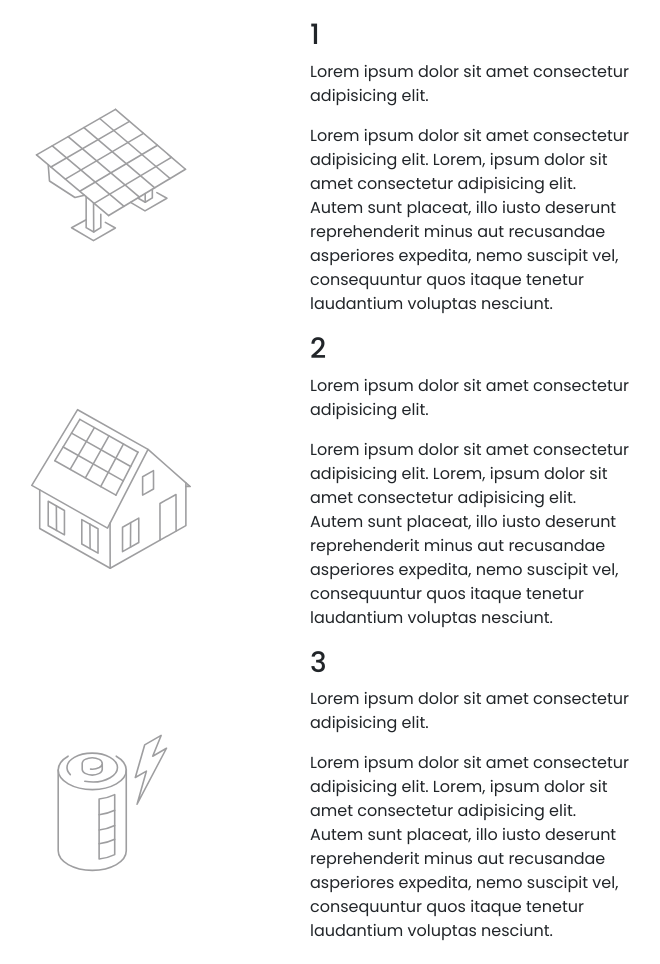
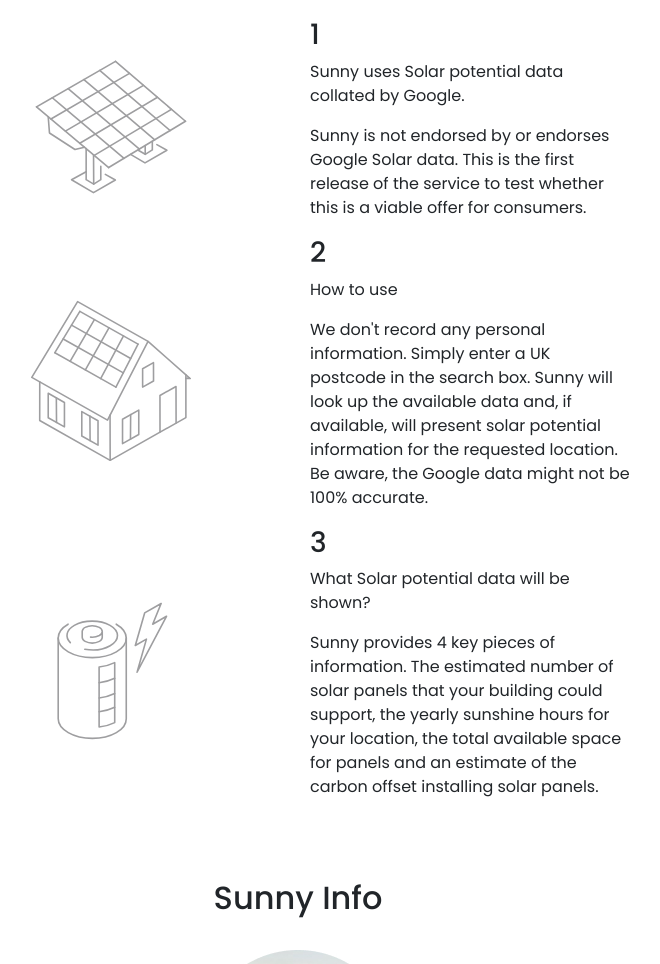
Before and after one commit to johndck/test-repo-project1, a website: page index.html in a window 1280 px wide. Shown: the part 660-1624 px from the top of the page, without its empty margins (342-1002 px from the left). Drawn offline with Linux system fonts and the light colour scheme.

Commit message:
updating the content

```diff
--- a/index.html
+++ b/index.html
@@ -8,7 +8,7 @@
     <link rel="stylesheet" href="main.css" />
     <script src="bootstrap.bundle.min.js"></script>
 
-    <title>Sunny JD Version 0.9</title>
+    <title>Sunny Solar Potential</title>
   </head>
   <body>
     <header>
@@ -173,15 +173,10 @@
                   >
                     <h3>1</h3>
                     <p class="">
-                      Lorem ipsum dolor sit amet consectetur adipisicing elit.
+                      Sunny uses Solar potential data collated by Google.
                     </p>
                     <p class="text-center text-md-start">
-                      Lorem ipsum dolor sit amet consectetur adipisicing elit.
-                      Lorem, ipsum dolor sit amet consectetur adipisicing elit.
-                      Autem sunt placeat, illo iusto deserunt reprehenderit
-                      minus aut recusandae asperiores expedita, nemo suscipit
-                      vel, consequuntur quos itaque tenetur laudantium voluptas
-                      nesciunt.
+                      Sunny is not endorsed by or endorses Google Solar data. This is the first release of the service to test whether this is a viable offer for consumers.
                     </p>
                   </div>
                   <!-- end of righthand side supporting text-->
@@ -217,15 +212,10 @@
                   >
                     <h3>2</h3>
                     <p class="">
-                      Lorem ipsum dolor sit amet consectetur adipisicing elit.
+                      How to use
                     </p>
                     <p class="text-center text-md-start">
-                      Lorem ipsum dolor sit amet consectetur adipisicing elit.
-                      Lorem, ipsum dolor sit amet consectetur adipisicing elit.
-                      Autem sunt placeat, illo iusto deserunt reprehenderit
-                      minus aut recusandae asperiores expedita, nemo suscipit
-                      vel, consequuntur quos itaque tenetur laudantium voluptas
-                      nesciunt.
+                     We don't record any personal information. Simply enter a UK postcode in the search box. Sunny will look up the available data and, if available, will present solar potential information for the requested location. Be aware, the Google data might not be 100% accurate.
                     </p>
                   </div>
                   <!-- end of righthand side supporting text-->
@@ -263,15 +253,10 @@
                   >
                     <h3>3</h3>
                     <p class="">
-                      Lorem ipsum dolor sit amet consectetur adipisicing elit.
+                      What Solar potential data will be shown?
                     </p>
                     <p class="text-center text-md-start">
-                      Lorem ipsum dolor sit amet consectetur adipisicing elit.
-                      Lorem, ipsum dolor sit amet consectetur adipisicing elit.
-                      Autem sunt placeat, illo iusto deserunt reprehenderit
-                      minus aut recusandae asperiores expedita, nemo suscipit
-                      vel, consequuntur quos itaque tenetur laudantium voluptas
-                      nesciunt.
+                      Sunny provides 4 key pieces of information. The estimated number of solar panels that your building could support, the yearly sunshine hours for your location, the total available space for panels and an estimate of the carbon offset installing solar panels.
                     </p>
                   </div>
                   <!-- end of righthand side supporting text-->
@@ -306,9 +291,7 @@
               </div>
 
                 <p class="text-center w-75 w-md-50">
-                  Lorem ipsum dolor sit amet consectetur adipisicing elit. Qui
-                  ullam doloremque deserunt itaque voluptates nisi quia ex
-                  corrupti adipisci sit cumque rem.
+                  By making Solar potential data available, Sunny hopes to offer unbiased data to help consumers think about whether to invest in solar energy for their home.
                 </p>
               </div>
             </div>
@@ -392,5 +375,6 @@
       </section>
     </footer>
     <script src="script.js"></script>
+    <!-- This is the EDX Project 16 submission -->
   </body>
 </html>
```
